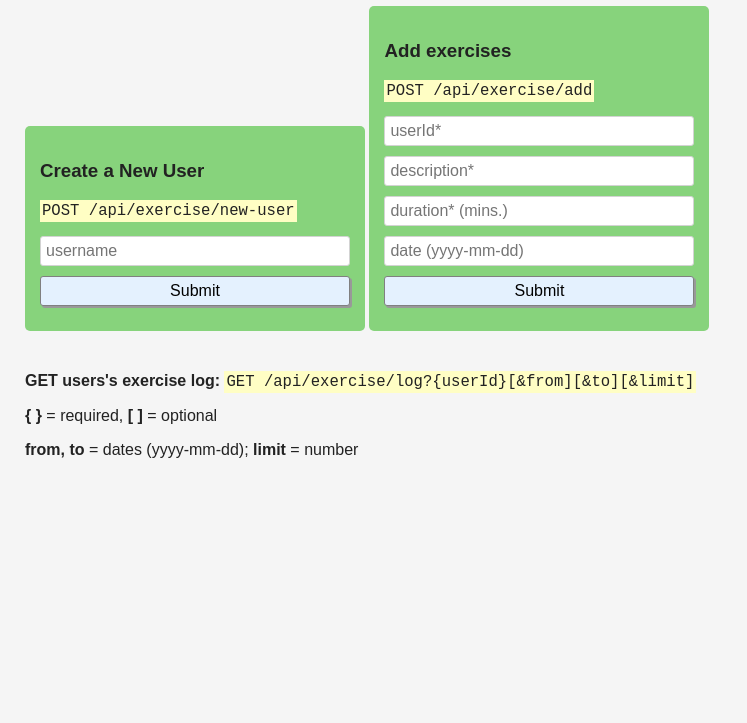
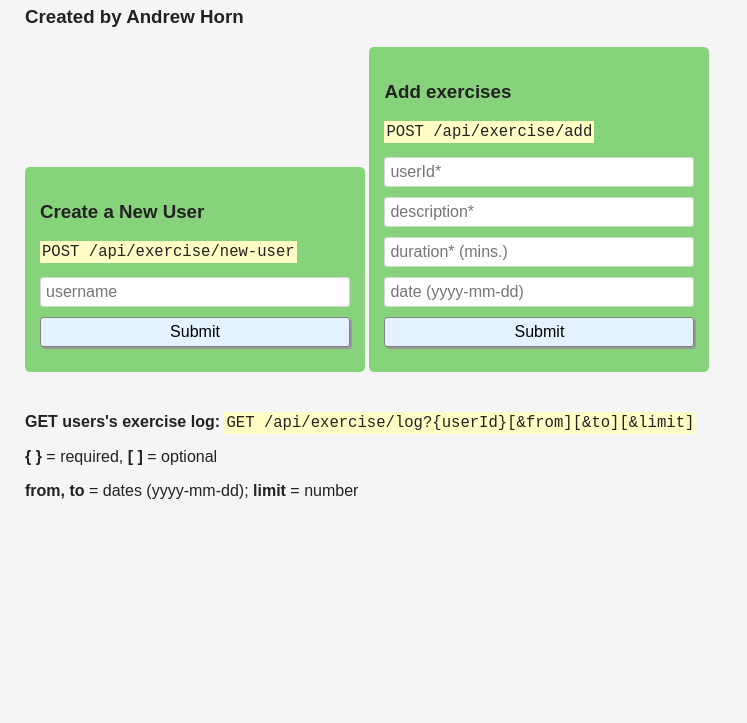
Before and after one commit to sophyphreak/exercise-tracker, a website: page public/index.html in a window 1280 px wide. Shown: the part 77-800 px from the top of the page, without its empty margins (0-747 px from the left). Drawn offline with Linux system fonts and the light colour scheme.

Commit message:
Finalized readme and html

```diff
--- a/public/index.html
+++ b/public/index.html
@@ -11,6 +11,7 @@
    <body>
       <div class="container">
          <h1>Exercise tracker</h1>
+         <h3>Created by Andrew Horn</h3>
           <form action="/api/exercise/new-user" method="post">
             <h3>Create a New User</h3>
             <p><code>POST /api/exercise/new-user</code></p>
```
Also changed, not shown: README.md.
